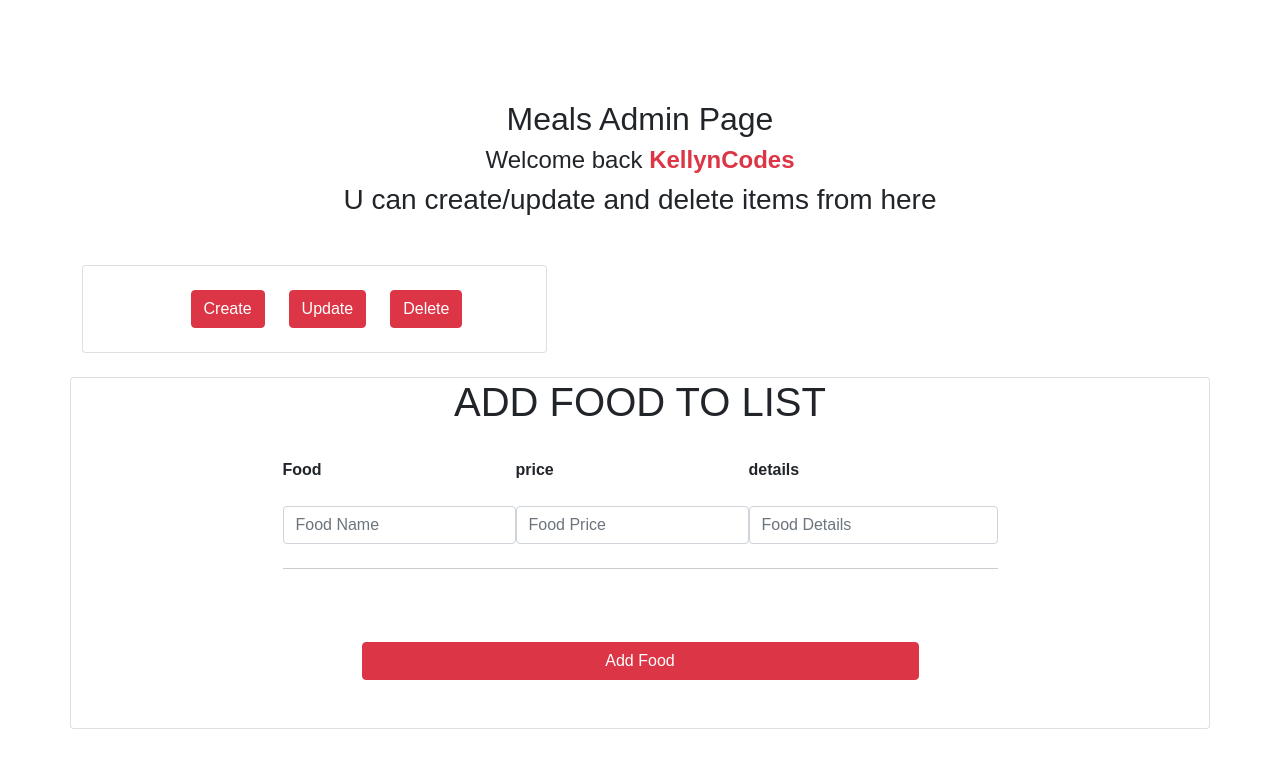
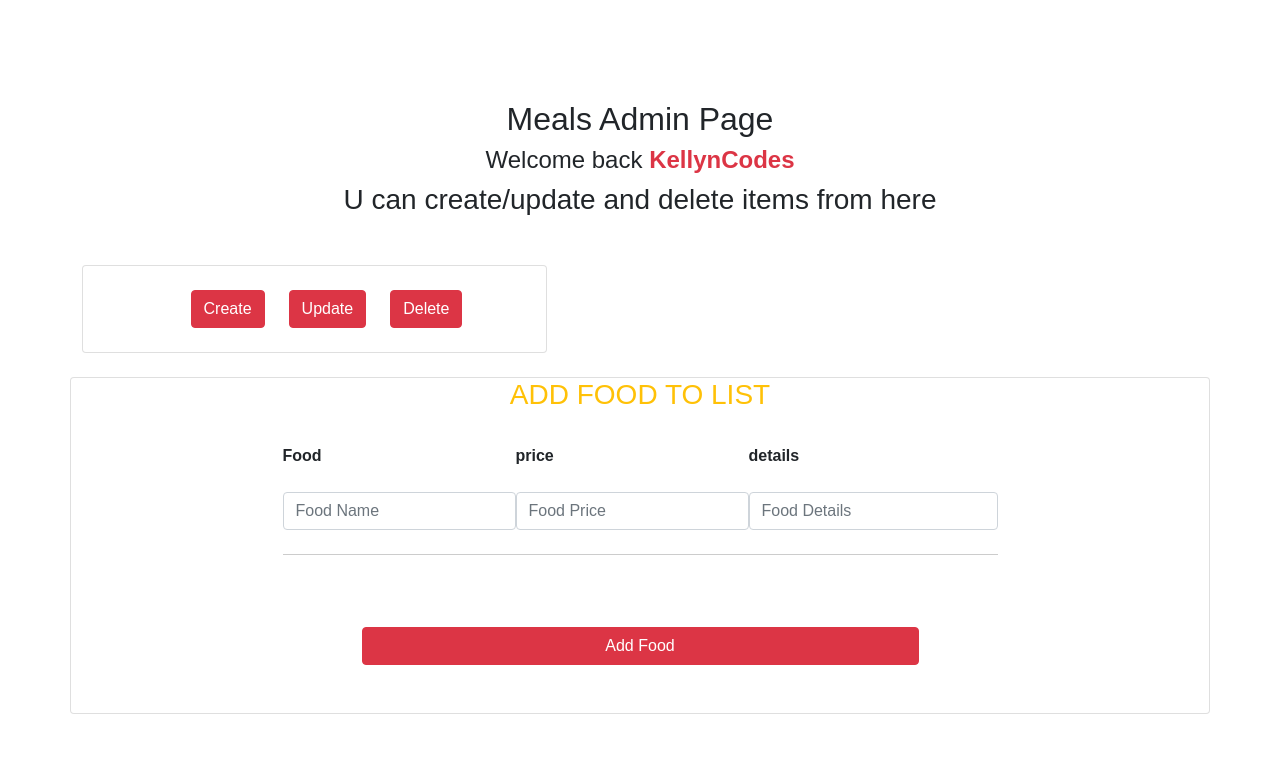
Before and after one commit to KellynCodes/BENZAO_PROJECT, a plain HTML site: page part_two/index.html in a window 1280 px wide. Shown: the top 759 px of the page. Drawn offline with nearby package versions, Linux system fonts and the light colour scheme; a web font is replaced by a local one.

Commit message:
Update index.html

```diff
--- a/part_two/index.html
+++ b/part_two/index.html
@@ -33,7 +33,7 @@
         </div>
         <div class="row">
             <div class="col-lg-12 card rounded">
-                <h1 class="text-center text-dark">ADD FOOD TO LIST</h1>
+                <h3 class="text-center text-warning">ADD FOOD TO LIST</h3>
                 <table class=" offset-2 tb mx-auto">
                     <tr>
                         <th>Food</th>
```
